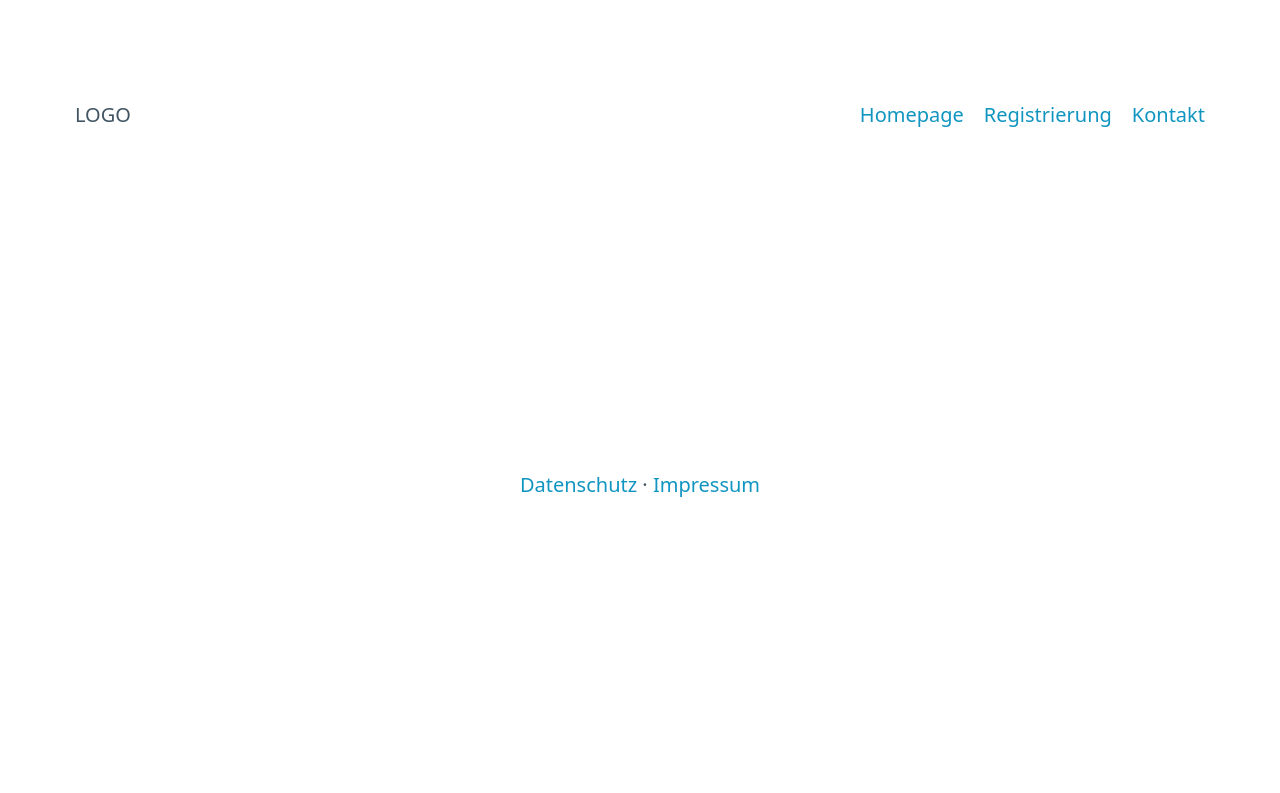
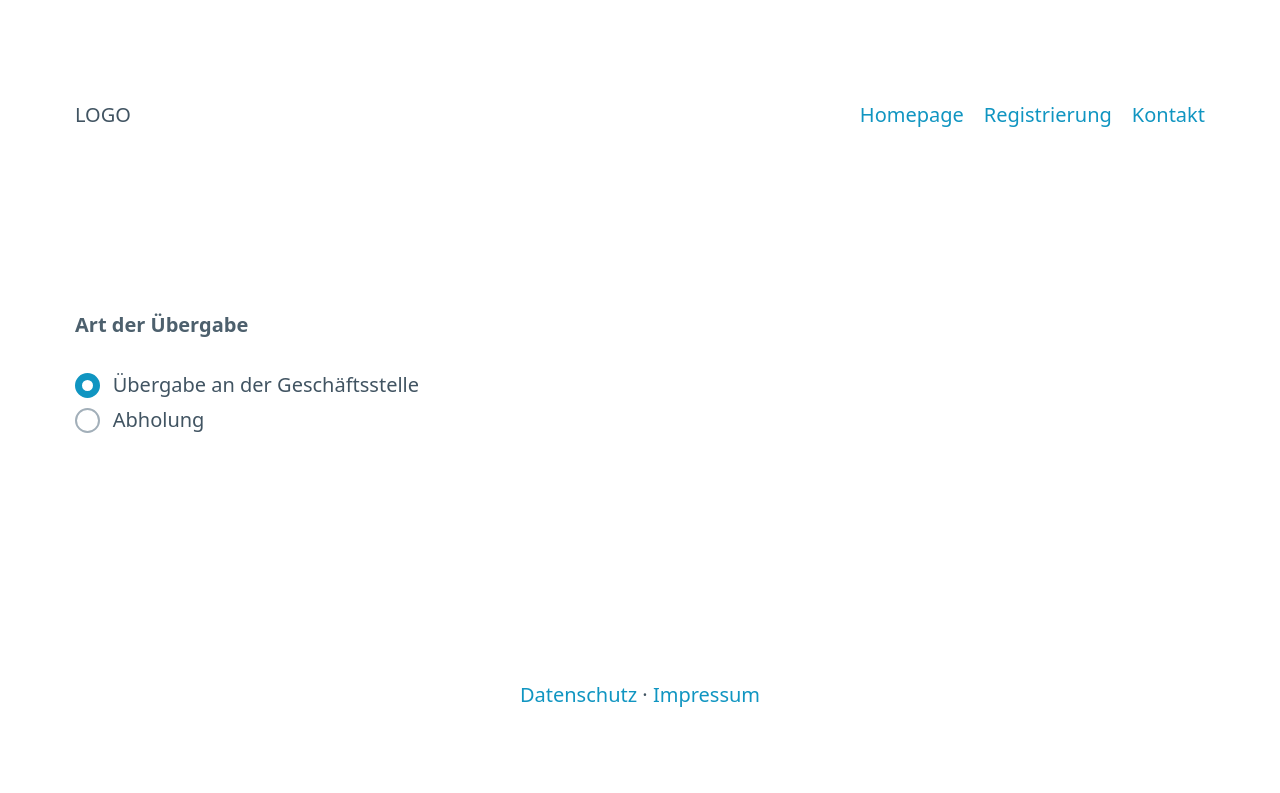
Before and after one commit to Ayoub98/Elespende, a plain HTML site: page Registrierung.html in a window 1280 px wide. Drawn offline with nearby package versions, Linux system fonts and the light colour scheme.

Commit message:
Formular zum Registrieren

```diff
--- a/Registrierung.html
+++ b/Registrierung.html
@@ -41,6 +41,23 @@
         </nav>
     </header>
     <main>
+        <section class="container">
+            <div class="align-left">
+                <form id="form">
+                    <fieldset>
+                        <h6>Art der Übergabe</h6>
+                        <label for="uebergabe">
+                            <input type="radio" name="uebergabe" checked>
+                            Übergabe an der Geschäftsstelle
+                        </label>
+                        <label for="abholung">
+                            <input type="radio" name="abholung">
+                            Abholung
+                        </label>
+                    </fieldset>
+                </form>
+        </div>
+        </section>
     </main>
     <footer>
         <a href="#">Datenschutz</a>
```
